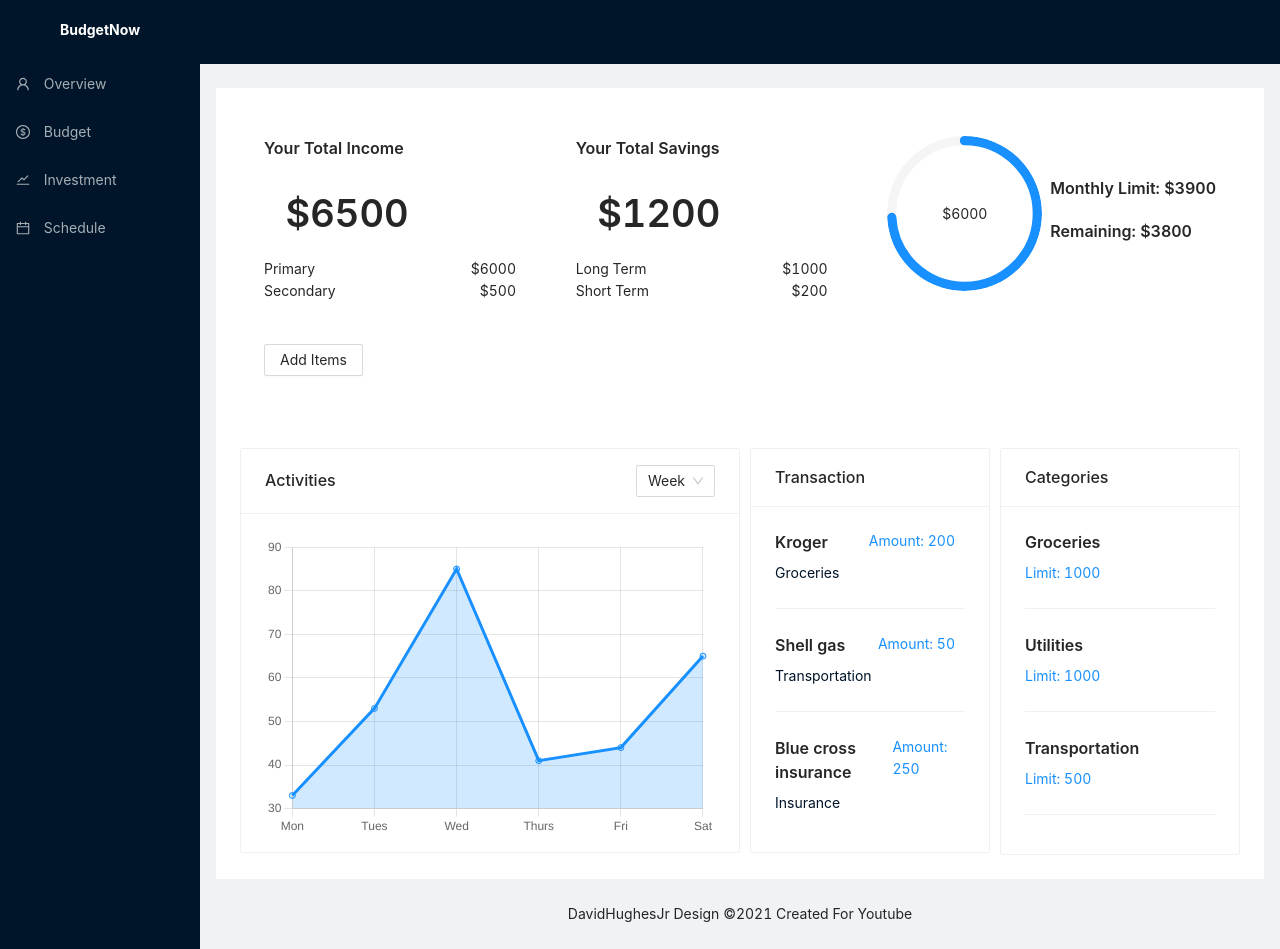
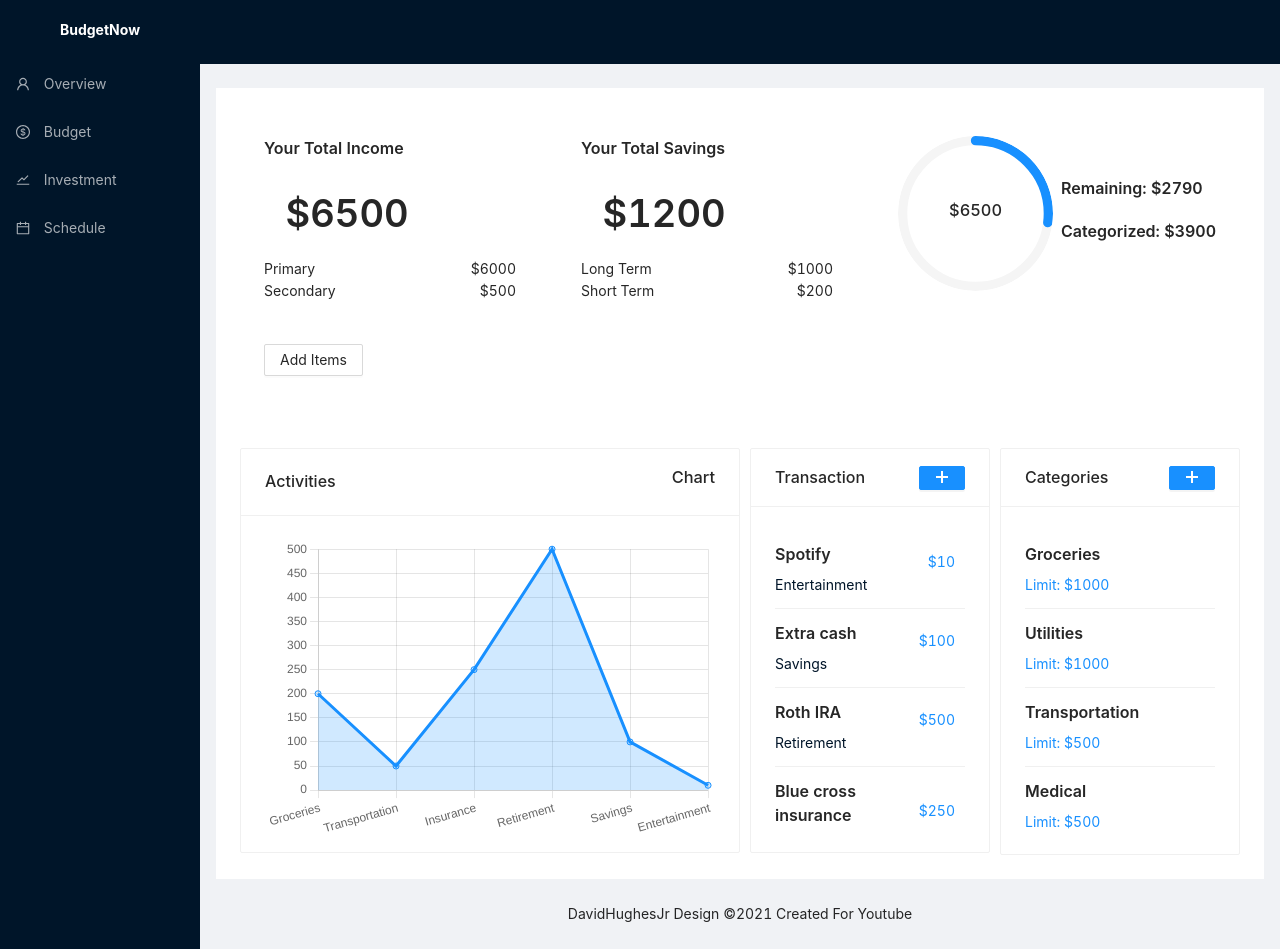
Before and after one commit to DavidHughesJr/budgetnow, a React (Create React App) app: page /budget in a window 1280 px wide. Built offline with nearby package versions, Linux system fonts and the light colour scheme.

Commit message:
added chart

```diff
--- /dev/null
+++ b/src/components/events/CategoryForm.jsx
@@ -0,0 +1,74 @@
+import {
+    Button,
+    Form,
+    Input,
+    InputNumber,
+    Typography,
+} from 'antd';
+import React, { useState, useContext } from 'react';
+import { BudgetContext } from '../../context/BudgetContextProvider';
+
+const CategoryForm = ({ isShown, setIsShown, setIsCategory }) => {
+
+    const { categories } = useContext(BudgetContext)
+    const { dispatch } = useContext(BudgetContext)
+
+    const [name, setName] = useState('')
+    const [limit, setLimit] = useState('')
+
+    const handleClose = (event) => {
+        setIsShown(current => !current)
+        setIsCategory(current => !current)
+    }
+
+    const handleSubmit = (event) => {
+        event.preventDefault()
+
+
+        const categories = {
+            name: name,
+            limit: limit
+        }
+
+        dispatch({
+            type: 'ADD CATEGORY',
+            payload: categories,
+        })
+        setIsShown(current => !current)
+        setIsCategory(current => !current)
+    }
+
+
+    return (
+        <div style={{ display: isShown ? 'block' : 'none' }}>
+            <Form className='popup-form'
+                labelCol={{
+                    span: 5,
+                }}
+                layout="horizontal"
+                size={'small'}
+            >
+                <div style={{ display: 'flex' }}>
+                    <Button onClick={handleClose} className='btn-form-close'> Close </Button>
+                </div>
+                <Typography>
+                    <pre> Add Category </pre>
+                </Typography>
+                <Form.Item label="Name">
+                    <Input onChange={(e) => setName(e.target.value)} />
+                </Form.Item>
+                <Form.Item label="Limit" name="input-number" >
+                    <InputNumber onChange={(e) => setLimit(e)} min={1} />
+                </Form.Item>
+                <Form.Item label="">
+                    <Button onClick={handleSubmit} type="primary" htmlType="submit">
+                        Submit
+                    </Button>
+                </Form.Item>
+            </Form>
+        </div>
+
+    );
+};
+
+export default CategoryForm;
--- a/src/components/events/IncomeForm.jsx
+++ b/src/components/events/IncomeAndSavingsForm.jsx
@@ -1,7 +1,6 @@
 import {
     Button,
     Form,
-    Input,
     Select,
     InputNumber,
     Typography,
@@ -12,7 +11,7 @@ import { BudgetContext } from '../../context/BudgetContextProvider';
 
 
 
-const IncomeForm = ({ isShown, setIsShown }) => {
+const IncomeForm = ({ isShown, setIsShown, setIsItem }) => {
 
     const { budget } = useContext(BudgetContext)
     const { dispatch } = useContext(BudgetContext)
@@ -24,6 +23,7 @@ const IncomeForm = ({ isShown, setIsShown }) => {
 
     const handleClose = (event) => {
         setIsShown(current => !current)
+        setIsItem(current => !current)
     }
 
     const handleSubmit = (event) => {
@@ -38,26 +38,8 @@ const IncomeForm = ({ isShown, setIsShown }) => {
             payload: budget,
         })
         setIsShown(current => !current)
+        setIsItem(current => !current)
     }
-    const tester = [
-        { name: 'Income', amount: 6000 },
-        { name: 'Income', amount: 1000 },
-        { name: 'Secondary Income', amount: 500 },
-        { name: 'Long Term Savings', amount: 1000 },
-        { name: 'Short Term Savings', amount: 200 },
-    ]
-
-    const newList = tester.reduce((items, item) => {
-        const { name, amount } = item;
-        const itemIndex = items.findIndex(item => item.name === name)
-        if (itemIndex === -1) {
-            items.push(item);
-        } else {
-            items[itemIndex].amount += amount;
-        }
-
-        return items;
-    }, []);
 
 
     return (
--- a/src/components/events/BudgetForm.jsx
+++ b/src/components/events/TransactionForm.jsx
@@ -10,7 +10,7 @@ import React, { useState, useContext } from 'react';
 import { BudgetContext } from '../../context/BudgetContextProvider';
 import uuid from 'react-uuid';
 
-const BudgetForm = ({ isShown, setIsShown }) => {
+const TransactionForm = ({ isShown, setIsShown, setIsTransaction }) => {
 
   const { categories } = useContext(BudgetContext)
   const { dispatch } = useContext(BudgetContext)
@@ -21,6 +21,7 @@ const BudgetForm = ({ isShown, setIsShown }) => {
 
   const handleClose = (event) => {
     setIsShown(current => !current)
+    setIsTransaction(current => !current)
   }
 
   const handleSubmit = (event) => {
@@ -39,6 +40,7 @@ const BudgetForm = ({ isShown, setIsShown }) => {
       payload: transactions,
     })
     setIsShown(current => !current)
+    setIsTransaction(current => !current)
   }
 
 
@@ -81,4 +83,4 @@ const BudgetForm = ({ isShown, setIsShown }) => {
   );
 };
 
-export default BudgetForm;
+export default TransactionForm;
--- a/src/components/pages/Budget.jsx
+++ b/src/components/pages/Budget.jsx
@@ -1,6 +1,9 @@
-import { Card, Space, Typography, Progress, Button, Divider, Select } from 'antd'
-import React, { useContext, useState } from 'react'
-import IncomeForm from '../events/IncomeForm';
+import { Card, Space, Typography, Progress, Button, List } from 'antd'
+import { PlusOutlined } from '@ant-design/icons';
+import React, { useContext, useState, useEffect } from 'react'
+import IncomeForm from '../events/IncomeAndSavingsForm';
+import TransactionForm from '../events/TransactionForm';
+import CategoryForm from '../events/CategoryForm';
 import { BudgetContext } from '../../context/BudgetContextProvider'
 import { InvestmentContext } from '../../context/InvestmentContextProvider';
 import {
@@ -47,11 +50,9 @@ const Budget = () => {
     { text: 'Your Total Savings', title: `$${totalSavings}`, subtitle1: 'Long Term', subtitle1Text: `$${budget[2].amount}`, subtitle2: 'Short Term', subtitle2Text: `$${budget[3].amount}` },
   ]
 
-  const totalBudget = categories.reduce((acc, arr) => acc + arr.cap,
-    0)
-
-    // put transactions here subtract transactions from total budget
-  const remainingBudget = totalBudget - 100
+  const totalCategorized = categories.reduce((acc, arr) => acc + arr.limit, 0)
+  const totalTransactions = transactions.reduce((acc, arr) => acc + arr.cost, 0)
+  const percentOnBudget = Math.floor(totalTransactions / totalCategorized * 100)
 
 
   const options = {
@@ -64,12 +65,27 @@ const Budget = () => {
     }
   }
 
+  const [transactionsAdded, setIsTransactionAdded] = useState([])
+
+ useEffect(() => {
+   const transactionsAdded = [...transactions].reduce((items, item) => {
+     const { category, cost } = item;
+     const itemIndex = items.findIndex(item => item.category === category)
+     if (itemIndex === -1) {
+       items.push(item);
+     } else {
+       items[itemIndex].cost += cost
+     }
+     return items
+   }, [])
+  setIsTransactionAdded(transactionsAdded)
+ },[transactions])
+
   const data = {
-    labels: ["Mon", "Tues", "Wed", "Thurs", "Fri", "Sat"],
+    labels: transactionsAdded.map(item => item.category),
     datasets: [
       {
-
-        data: [33, 53, 85, 41, 44, 65],
+        data: [...transactionsAdded.map(item => item.cost)],
         fill: true,
         backgroundColor: "RGB(24, 144, 255, 0.2)",
         borderColor: "RGB(24, 144, 255)"
@@ -77,16 +93,42 @@ const Budget = () => {
     ]
   };
 
+
+  console.log(transactionsAdded)
+
+
+
+
+
   const [isShown, setIsShown] = useState(false)
-  const handlePopup = event => {
+  const [isItem, setIsItem] = useState(false)
+  const [isTransaction, setIsTransaction] = useState(false)
+  const [isCategory, setIsCategory] = useState(false)
+
+  const handleAddItemsPopup = event => {
     setIsShown(true)
+    setIsItem(true)
+  }
+  const handleTransactionsPopup = event => {
+    setIsShown(true)
+    setIsTransaction(true)
+  }
+  const handleCategoriesPopup = event => {
+    setIsShown(true)
+    setIsCategory(true)
   }
 
 
   return (
     <div>
-      {isShown && (
-        <IncomeForm isShown={isShown} setIsShown={setIsShown} />
+      {isShown && isItem && (
+        <IncomeForm isShown={isShown} setIsShown={setIsShown} setIsItem={setIsItem} />
+      )}
+      {isShown && isTransaction && (
+        <TransactionForm isShown={isShown} setIsShown={setIsShown} setIsTransaction={setIsTransaction} />
+      )}
+      {isShown && isCategory && (
+        <CategoryForm isShown={isShown} setIsShown={setIsShown} setIsCategory={setIsCategory} />
       )}
       <div className={!isShown ? 'layout' : 'layout popup-background'}>
         <Space className='layout' direction='horizontal' align=''>
@@ -114,57 +156,58 @@ const Budget = () => {
           }
           <Card className='card-wide-mini no-border' >
             <Space>
-              <Progress width='155px' type="circle" percent={75} format={amount => `$${budget[0].amount}`} />
+              {
+                <Progress width='155px' type="circle" percent={percentOnBudget} format={amount => percentOnBudget === '100' ? <h1 style={{ color: 'red' }}> ${totalIncome} </h1> : <h1> ${totalIncome} </h1>}
+                  strokeColor={percentOnBudget === '100' ? 'red' : '#1890FF'} />
+              }
+
               <div >
-                <Title level={5}> Monthly Limit: ${totalBudget}  </Title>
-                <Title level={5}> Remaining:  ${remainingBudget} </Title>
+                <Title level={5}> Remaining:  ${totalCategorized - totalTransactions} </Title>
+                <Title level={5}> Categorized: ${totalCategorized}  </Title>
               </div>
             </Space>
           </Card>
           <Card className='btn-center no-border'>
-            <Button onClick={handlePopup}> Add Items </Button>
+            <Button onClick={handleAddItemsPopup}> Add Items </Button>
           </Card>
         </Space>
         <div className='layout-2' direction='horizontal'>
           <Card className='card-large-3 no-fill' title="Activities" hoverable={true} extra={
-            <Select defaultValue="week">
-              <Select.Option value="week">Week</Select.Option>
-              <Select.Option value="month">Month</Select.Option>
-            </Select>
+            <h3> Chart </h3>
           }>
             <div style={{ height: '300px' }}>
               <Line height="100%" width="100%" options={options} data={data} />
             </div>
           </Card>
-          <Card className='card-large-2' title="Transaction" hoverable={true}>
+          <Card className='card-large-2' title="Transaction" hoverable={true} extra={<Button onClick={handleTransactionsPopup} type="primary" size="small"> <PlusOutlined /> </Button>}>
             <div className='overflow-scroll'>
-              {
-                transactions.map((items) => (
-                  <>
-                    <div style={{ display: 'flex', justifyContent: 'space-between' }}>
-                      <div>
-                        <Title level={5}> {items.name} </Title>
-                        <Text style={{ color: '#001529' }}> {items.category}</Text>
-                      </div>
-                      <Paragraph style={{ color: '#1890FF', marginRight: '10px' }}> Amount: {items.cost}</Paragraph>
-                    </div>
-                    <Divider />
-                  </>
-                ))
-              }
+              <List itemLayout="horizontal"
+                dataSource={transactions.slice().reverse()}
+                renderItem={item => (
+                  <List.Item>
+                    <List.Item.Meta
+                      title={<Title level={5}> {item.name} </Title>}
+                      description={<Text style={{ color: '#001529' }}> {item.category}</Text>}
+                    />
+                    <Paragraph style={{ color: '#1890FF', marginRight: '10px' }}> ${item.cost}</Paragraph>
+                  </List.Item>
+                )}
+              />
             </div>
           </Card>
-          <Card className='card-large-1' title="Categories" hoverable={true}>
+          <Card className='card-large-1' title="Categories" hoverable={true} extra={<Button onClick={handleCategoriesPopup} type="primary" size="small"> <PlusOutlined /> </Button>}>
             <div className='overflow-scroll'>
-              {
-                categories.map((items) => (
-                  <>
-                    <Title level={5}> {items.name} </Title>
-                    <Text style={{ color: '#1890FF' }}> Limit: {items.cap}</Text>
-                    <Divider />
-                  </>
-                ))
-              }
+              <List itemLayout="horizontal"
+                dataSource={categories.sort((a, b) => b.limit - a.limit)}
+                renderItem={item => (
+                  <List.Item>
+                    <List.Item.Meta
+                      title={<Title level={5}> {item.name} </Title>}
+                      description={<Text style={{ color: '#1890FF' }}> Limit: ${item.limit}</Text>}
+                    />
+                  </List.Item>
+                )}
+              />
             </div>
           </Card>
         </div>
--- a/src/context/BudgetContextProvider.js
+++ b/src/context/BudgetContextProvider.js
@@ -24,11 +24,15 @@ const BudgetReducer = (state, action) => {
                 ...state,
                 transactions: [...state.transactions, action.payload],
             }
+        case 'ADD CATEGORY':
+            return {
+                ...state,
+                categories: [...state.categories, action.payload],
+            }
 
         default: return state
     }
 }
-
 
 
 const initialState = {
@@ -44,15 +48,15 @@ const initialState = {
         { id: uuid(), name: 'retirement', amount: 2000 }
     ],
     categories: [
-        { name: 'Groceries', cap: 1000 },
-        { name: 'Utilities', cap: 1000 },
-        { name: 'Transportation', cap: 500 },
-        { name: 'Medical', cap: 500 },
-        { name: 'Retirement', cap: 500 },
-        { name: 'Savings', cap: 100 },
-        { name: 'Investments', cap: 100 },
-        { name: 'Entertainment', cap: 100 },
-        { name: 'Other', cap: 100 },
+        { name: 'Groceries', limit: 1000 },
+        { name: 'Utilities', limit: 1000 },
+        { name: 'Transportation', limit: 500 },
+        { name: 'Medical', limit: 500 },
+        { name: 'Retirement', limit: 500 },
+        { name: 'Savings', limit: 100 },
+        { name: 'Investments', limit: 100 },
+        { name: 'Entertainment', limit: 100 },
+        { name: 'Other', limit: 100 },
     ],
     transactions: [
         { id: uuid(), name: 'Kroger', category: 'Groceries', cost: 200 },
@@ -76,7 +80,7 @@ const BudgetContextProvider = (props) => {
 
     const totals = [
         { budget: initialState.budget.reduce((acc, arr) => acc + arr.amount, 0) },
-        { categories: initialState.categories.reduce((acc, arr) => acc + arr.cap, 0) },
+        { categories: initialState.categories.reduce((acc, arr) => acc + arr.limit, 0) },
         { transactions: initialState.transactions.reduce((acc, arr) => acc + arr.cost, 0) }
     ]
 
```
Also changed, not shown: src/components/pages/Overview.jsx (+5 -5 lines).
